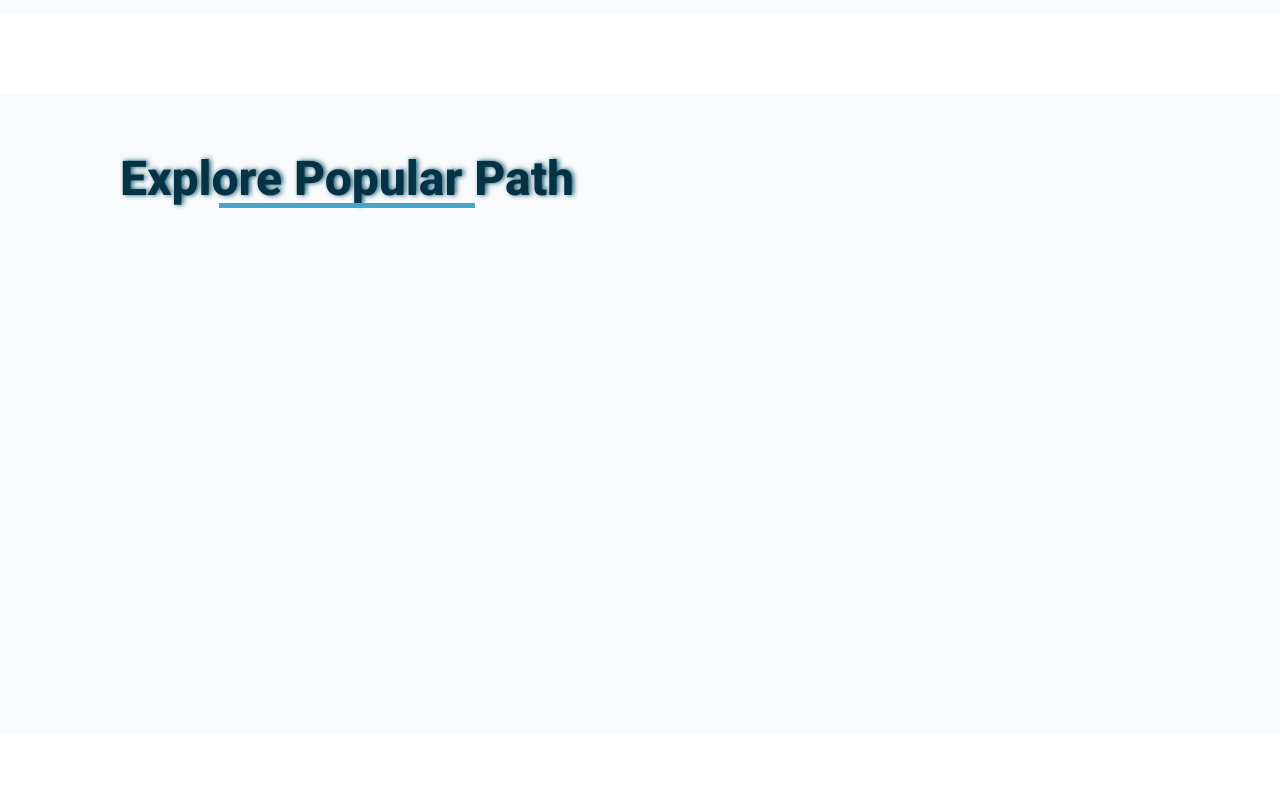
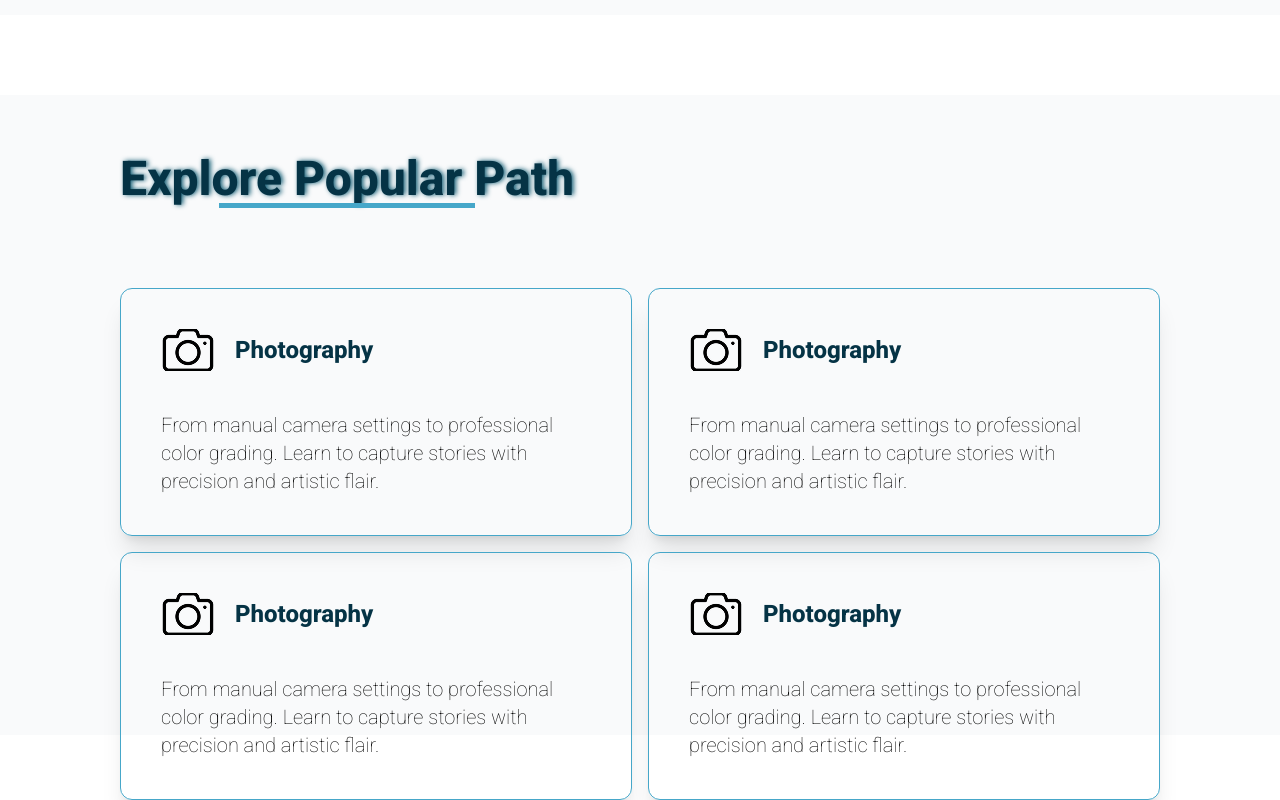
Before and after one commit to Step-Wise-Roadmaps/Step-Wise, a React (Vite) app in the folder Frontend/: page / in a window 1280 px wide. Shown: the part 1489-2289 px from the top of the page. Before the commit the page ends 2224 px from the top, so only its background shows below. Built offline with nearby package versions, Linux system fonts and the light colour scheme.

Commit message:
feat: finished explore cards

```diff
--- a/Frontend/src/page/Hero.jsx
+++ b/Frontend/src/page/Hero.jsx
@@ -4,6 +4,7 @@ import heroImgg from '../assets/HeroImg/heroImgg.png'
 import rokateImg from '../assets/HeroImg/rokateImg.png'
 import bookImg from '../assets/HeroImg/bookImg.png'
 import pointer from '../assets/HeroImg/pointer.png'
+import Photography from '../assets/HeroImg/Photography.png'
 
 function Hero() {
     return(
@@ -78,6 +79,61 @@ function Hero() {
                             </div>
                         </div>
                     </div>
+
+                    <div className='mt-20'>
+                        <div className='grid grid-cols-1 md:grid-cols-2 gap-4'>
+                            <div className="p-10 border-1 rounded-xl shadow-xl border-[#46A7C9] flex items-center">
+                                <div className='space-y-10'>
+                                    <div className='flex items-center space-x-5'>
+                                        <img className='' src={Photography} alt="" />
+                                        <h1 className='roboto-extrabold text-cyan-950 text-xl md:text-xl lg:text-2xl'>Photography</h1>
+                                    </div>
+
+                                    <div>
+                                        <p className='roboto-thin text-xl'>From manual camera settings to professional color grading. Learn to capture stories with precision and artistic flair.</p>
+                                    </div>
+                                </div>
+                            </div>
+                            <div className="p-10 border-1 rounded-xl shadow-xl border-[#46A7C9] flex items-center">
+                                <div className='space-y-10'>
+                                    <div className='flex items-center space-x-5'>
+                                        <img className='' src={Photography} alt="" />
+                                        <h1 className='roboto-extrabold text-cyan-950 text-xl md:text-xl lg:text-2xl'>Photography</h1>
+                                    </div>
+
+                                    <div>
+                                        <p className='roboto-thin text-xl'>From manual camera settings to professional color grading. Learn to capture stories with precision and artistic flair.</p>
+                                    </div>
+                                </div>
+                            </div>
+                            <div className="p-10 border-1 rounded-xl shadow-xl border-[#46A7C9] flex items-center">
+                                <div className='space-y-10'>
+                                    <div className='flex items-center space-x-5'>
+                                        <img className='' src={Photography} alt="" />
+                                        <h1 className='roboto-extrabold text-cyan-950 text-xl md:text-xl lg:text-2xl'>Photography</h1>
+                                    </div>
+
+                                    <div>
+                                        <p className='roboto-thin text-xl'>From manual camera settings to professional color grading. Learn to capture stories with precision and artistic flair.</p>
+                                    </div>
+                                </div>
+                            </div>
+                            <div className="p-10 border-1 rounded-xl shadow-xl border-[#46A7C9] flex items-center">
+                                <div className='space-y-10'>
+                                    <div className='flex items-center space-x-5'>
+                                        <img className='' src={Photography} alt="" />
+                                        <h1 className='roboto-extrabold text-cyan-950 text-xl md:text-xl lg:text-2xl'>Photography</h1>
+                                    </div>
+
+                                    <div>
+                                        <p className='roboto-thin text-xl'>From manual camera settings to professional color grading. Learn to capture stories with precision and artistic flair.</p>
+                                    </div>
+                                </div>
+                            </div>
+                            {/* <div className="p-20 border-3 border-[#46A7C9]"></div>
+                            <div className="p-20 border-3 border-[#46A7C9]"></div> */}
+                        </div>
+                    </div>
                 </div>
 
             </div>
```
Also changed, not shown: Frontend/src/assets/HeroImg/photography.png (added).
